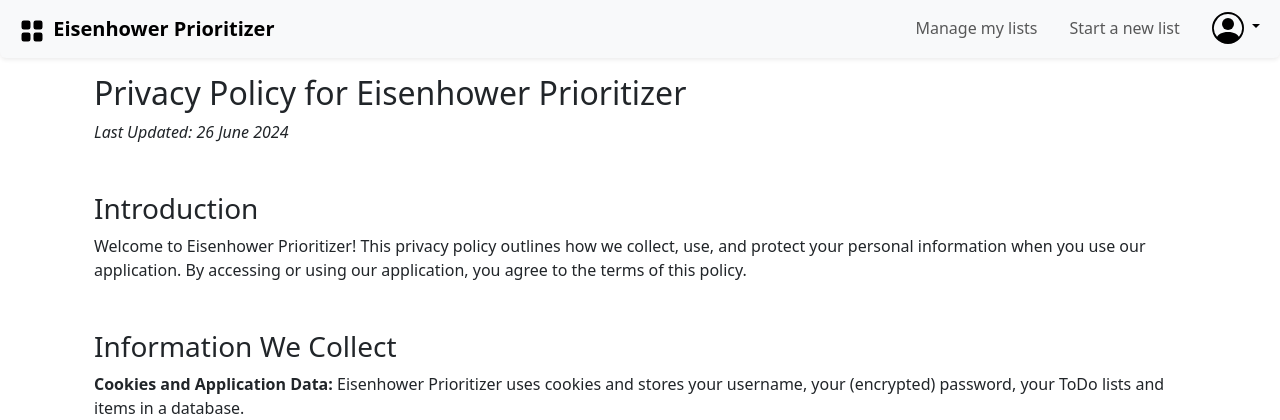
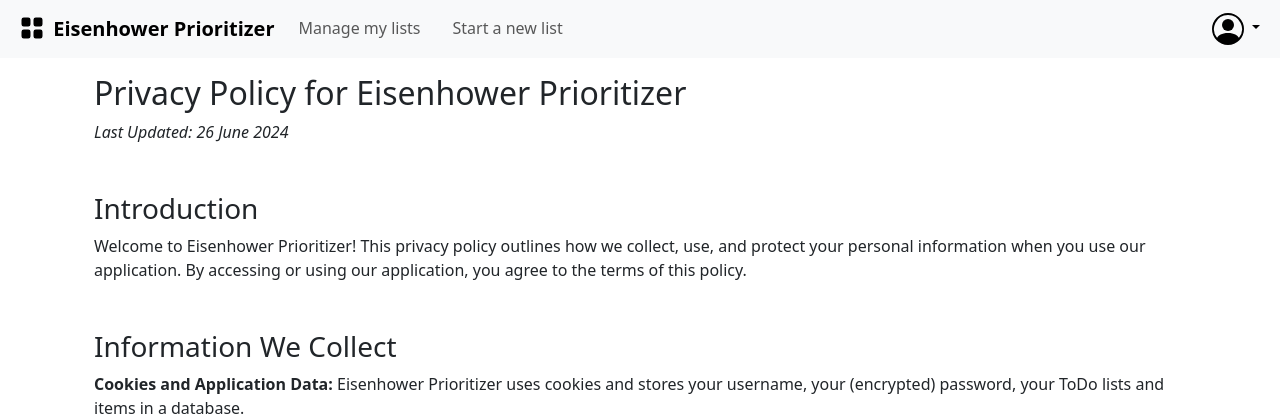
Before and after one commit to jaerrib/todo-list, a Django app: page /legal/privacy-policy/ in a window 1280 px wide. Shown: the top 420 px of the page. Run offline with Django 5.2, Linux system fonts and the light colour scheme; the visitor is signed in with stand-in values (Sample User, id 1); parts of the project's set-up code (start-up, migrations or seed data) failed here and were passed over.

Commit message:
Finish navbar redesign, bump version for deployment

```diff
--- a/templates/header.html
+++ b/templates/header.html
@@ -1,26 +1,25 @@
 {% block header %}
-<nav class="navbar navbar-expand-lg bg-body-tertiary rounded-bottom p-2 mb-3 shadow-sm align-middle">
-    <div class="container-fluid ">
-
+<nav class="navbar navbar-expand-lg bg-body-tertiary p-2 mb-3">
+    <div class="container-fluid">
+        <button class="navbar-toggler" type="button"
+                data-bs-toggle="collapse"
+                data-bs-target="#navbarNav" aria-controls="navbarNav"
+                aria-expanded="false" aria-label="Toggle navigation">
+            <span class="navbar-toggler-icon text-end"></span>
+        </button>
+        <div class="collapse navbar-collapse"
+             id="navbarNav">
             <a href="{% url 'home' %}" class="nav-link navbar-brand">
                 <svg xmlns="http://www.w3.org/2000/svg" width="24" height="24"
-                 fill="currentColor" class="bi bi-grid-fill"
+                     fill="currentColor" class="bi bi-grid-fill mb-1"
                      viewBox="0 0 16 16">
                     <path d="M1 2.5A1.5 1.5 0 0 1 2.5 1h3A1.5 1.5 0 0 1 7 2.5v3A1.5 1.5 0 0 1 5.5 7h-3A1.5 1.5 0 0 1 1 5.5zm8 0A1.5 1.5 0 0 1 10.5 1h3A1.5 1.5 0 0 1 15 2.5v3A1.5 1.5 0 0 1 13.5 7h-3A1.5 1.5 0 0 1 9 5.5zm-8 8A1.5 1.5 0 0 1 2.5 9h3A1.5 1.5 0 0 1 7 10.5v3A1.5 1.5 0 0 1 5.5 15h-3A1.5 1.5 0 0 1 1 13.5zm8 0A1.5 1.5 0 0 1 10.5 9h3a1.5 1.5 0 0 1 1.5 1.5v3a1.5 1.5 0 0 1-1.5 1.5h-3A1.5 1.5 0 0 1 9 13.5z"/>
                 </svg>
                 <span class="fw-bold ms-1">Eisenhower Prioritizer</span>
             </a>
-        <div class="d-flex">
+
             {% if user.is_authenticated %}
-            <button class="navbar-toggler" type="button"
-                    data-bs-toggle="collapse" data-bs-target="#navbarNav"
-                    aria-controls="navbarNav" aria-expanded="false"
-                    aria-label="Toggle navigation">
-                <span class="navbar-toggler-icon"></span>
-            </button>
-            <div class="collapse navbar-collapse justify-content-end"
-                 id="navbarNav">
-                <ul class="navbar-nav nav-underline">
+            <ul class="navbar-nav nav-underline me-auto">
                 <li class="nav-item">
                     <a href="{% url 'todo_list' %}" class="nav-link">
                         Manage my lists</a>
@@ -31,13 +30,15 @@
                 </li>
             </ul>
         </div>
-            <div class="dropdown text-end mt-1 ms-4">
+
+        <div class="dropdown text-end">
             <a href="#"
                class="d-block link-body-emphasis text-decoration-none dropdown-toggle"
                data-bs-toggle="dropdown" aria-expanded="false">
                 <svg xmlns="http://www.w3.org/2000/svg" width="32"
-                         height="32" fill="currentColor"
-                         class="bi bi-person-circle" viewBox="0 0 16 16">
+                     height="32"
+                     fill="currentColor" class="bi bi-person-circle"
+                     viewBox="0 0 16 16">
                     <title>User options</title>
                     <path d="M11 6a3 3 0 1 1-6 0 3 3 0 0 1 6 0"/>
                     <path fill-rule="evenodd"
@@ -51,9 +52,8 @@
                 <li><a class="dropdown-item"
                        href="{% url 'password_change' %}">Change
                     Password</a></li>
-                    <li><a class="dropdown-item"
-                           href="{% url 'export_data' %}">Export My Data</a>
-                    </li>
+                <li><a class="dropdown-item" href="{% url 'export_data' %}">Export
+                    My Data</a></li>
                 <li><a class="dropdown-item"
                        href="{% url 'account_delete' pk=request.user.pk %}">Delete
                     My Account</a></li>
@@ -64,27 +64,26 @@
                     <form method="post" action="{% url 'logout' %}">
                         {% csrf_token %}
                         <button type="submit"
-                                    class="dropdown-item btn btn-success">
-                                Log Out
+                                class="dropdown-item btn btn-success">Log
+                            Out
                         </button>
                     </form>
                 </li>
                 <li>
                     <hr class="dropdown-divider">
                 </li>
-                    <li class="dropdown-item text-secondary">Ver. 20241104
-                    </li>
+                <li class="dropdown-item text-secondary">Ver. 20241113</li>
             </ul>
         </div>
         {% else %}
-            <div class="text-end">
+        <div class="text-end me-auto mb-2 mb-lg-0">
             <a href="{%  url 'login' %}" class="btn btn-outline-success">Log
                 In</a>
             <a href="{% url 'signup' %}"
                class="btn btn-success">Register</a>
         </div>
+            </div>
         {% endif %}
-        </div>
     </div>
 </nav>
 {% endblock header %}
```
Lines whose indentation alone changed are shown as unchanged.
